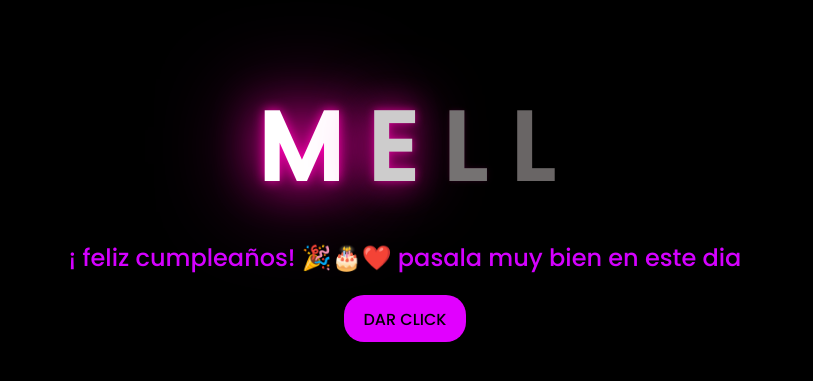
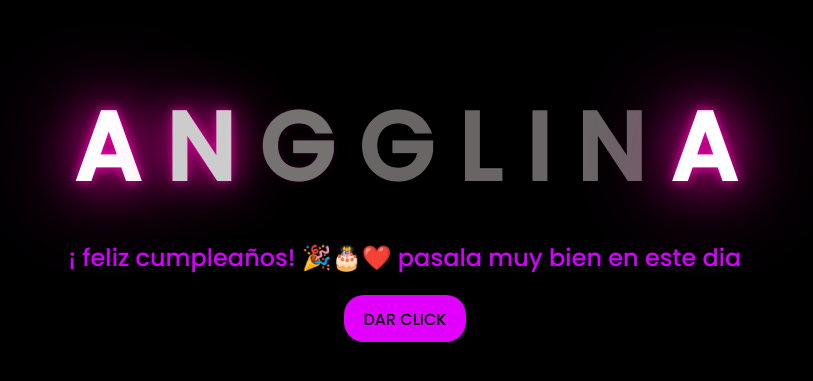
Before and after one commit to Brainy112/ann, a plain HTML site: page index.html in a window 1280 px wide. Shown: the part 189-570 px from the top of the page, without its empty margins (235-1048 px from the left). Drawn offline with Linux system fonts and the light colour scheme.

Commit message:
Update HTML content and title for birthday greeting

```diff
--- a/index.html
+++ b/index.html
@@ -5,7 +5,7 @@
     <meta http-equiv="X-UA-Compatible" content="IE=edge">
     <meta name="viewport" content="width=device-width, initial-scale=1.0">
     <link rel="stylesheet" href="css/style.css">
-    <title>Mell⁎⭑꙳⭒☪︎⭒꙳⁎⭑</title>
+    <title>Angge⁎⭑꙳⭒☪︎⭒꙳⁎⭑</title>
 </head>
 <body onclick="PlayAudio()">
     <audio id="musica1" autoplay  >
@@ -16,10 +16,15 @@
 
     <div class="greetings">
 
-        <span>M</span>
-        <span>E</span>
+        <span>A</span>
+        <span>N</span>
+        <span>G</span>
+        <span>G</span>
         <span>L</span>
-        <span>L</span>
+        <span>I</span>
+        <span>N</span>
+        <span>A</span>
+
 
     </div>
     <div class="greetings">
```
